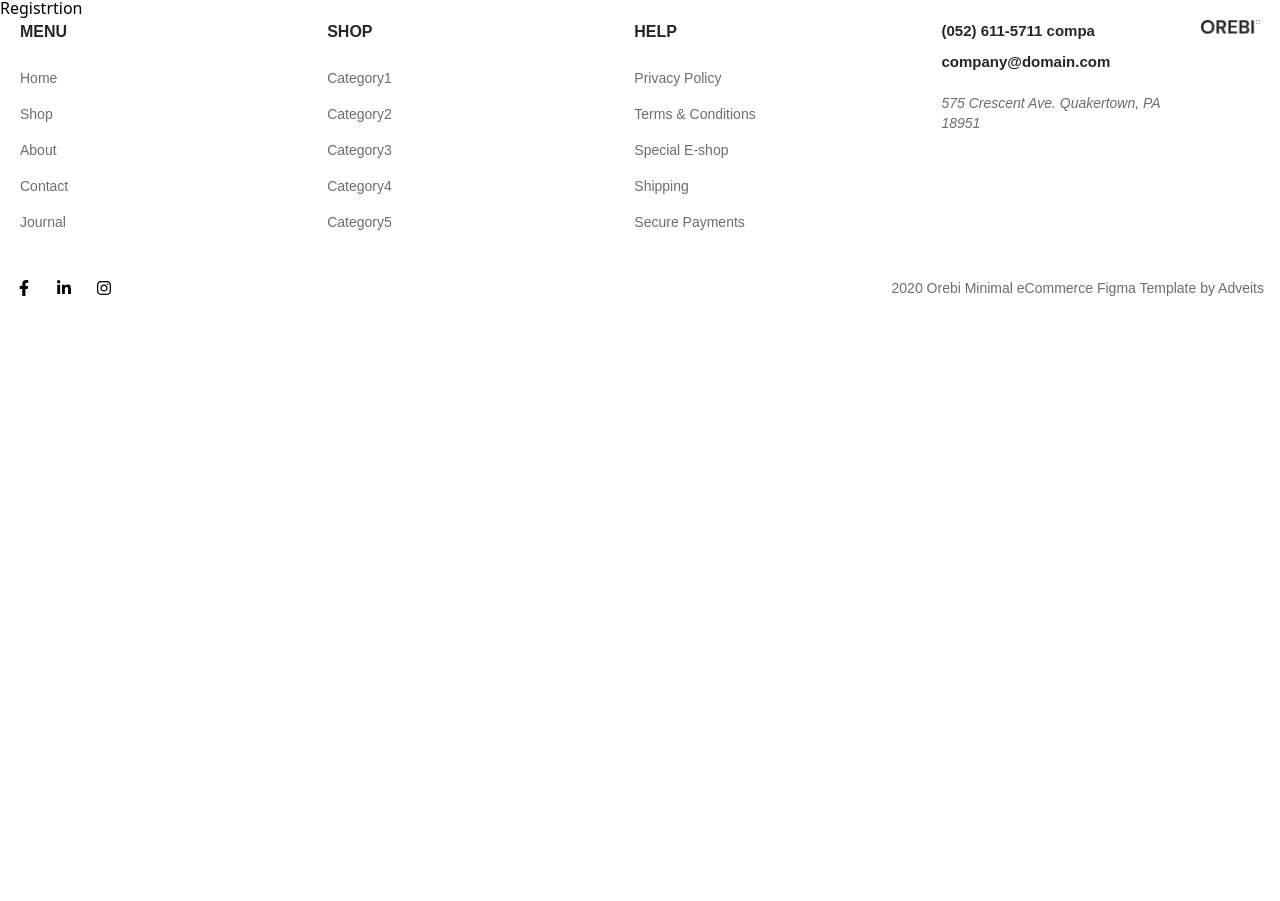
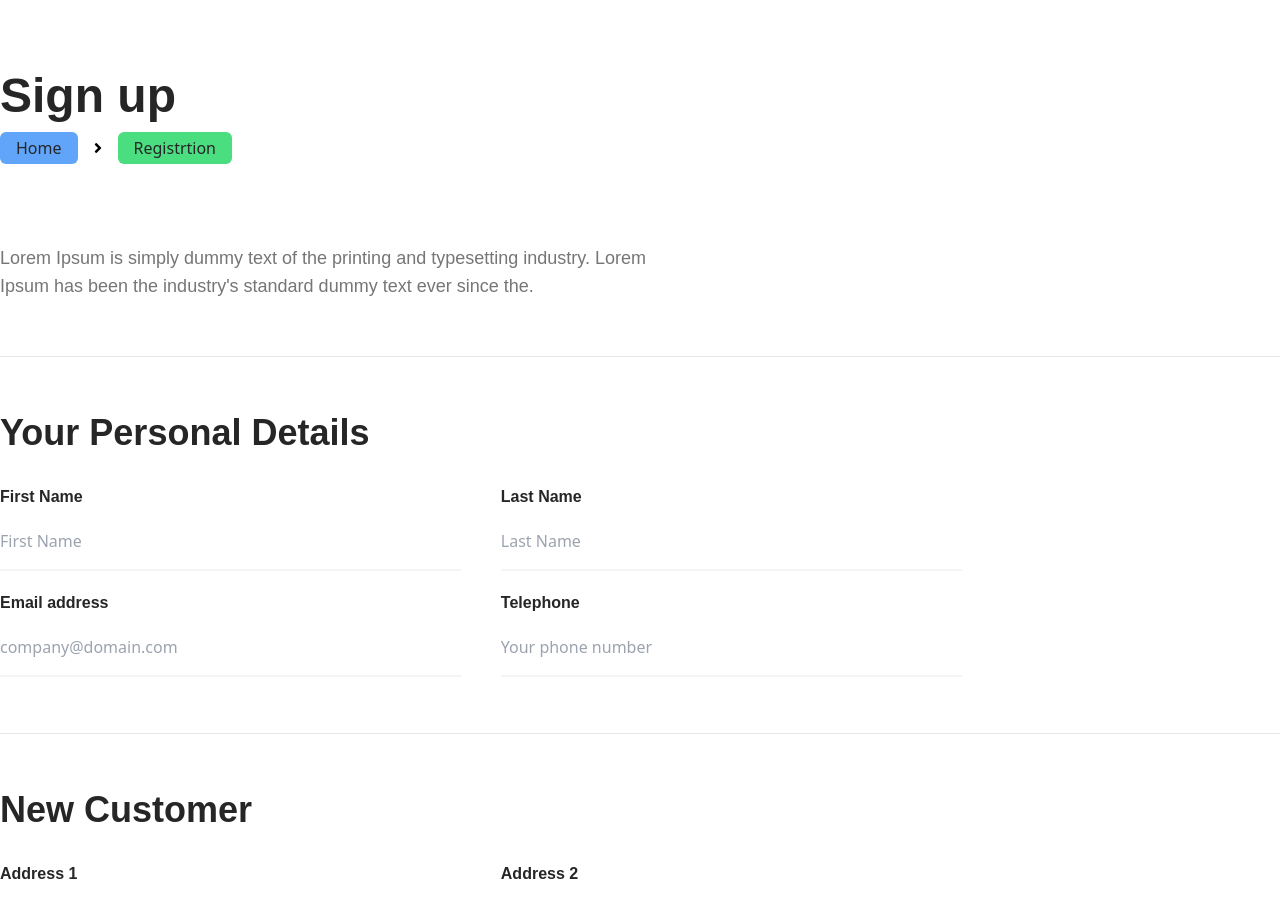
Before and after one commit to mdarafat2201/oreby1, a React (Vite) app: page /Registrtion in a window 1280 px wide. Shown: the part 196-1097 px from the top of the page. Before the commit the page ends 800 px from the top, so only its background shows below. Built offline with nearby package versions, Linux system fonts and the light colour scheme.

Commit message:
Registrtion page style don

```diff
--- a/index.html
+++ b/index.html
@@ -1,4 +1,4 @@
-<!DOCTYPE html>
+<!doctype html>
 <html lang="en">
   <head>
     <meta charset="UTF-8" />
@@ -8,6 +8,7 @@
   </head>
   <body>
     <div id="root"></div>
+
     <script type="module" src="/src/main.jsx"></script>
   </body>
 </html>
--- /dev/null
+++ b/src/Component/RegistrtionComponent/RegistrtionTop/RegistrtionTop.jsx
@@ -0,0 +1,29 @@
+import React from "react";
+import BreadCrumb from "../../CommonConponent/BreadCrumb/BreadCrumb";
+import Flex from "../../CommonConponent/Flex";
+const RegistrtionTop = () => {
+  return (
+    <>
+      <div>
+        <Flex className={"flex-col gap-y-20"}>
+          <div>
+            <h1 className="mb-4 font-DMsans text-5xl font-bold leading-10 text-main_font_color">
+              Sign up
+            </h1>
+            <BreadCrumb />
+          </div>
+
+          <div>
+            <p className="max-w-[660px] font-DMsans text-lg font-normal text-secondary_font_color">
+              Lorem Ipsum is simply dummy text of the printing and typesetting
+              industry. Lorem Ipsum has been the industry's standard dummy text
+              ever since the.
+            </p>
+          </div>
+        </Flex>
+      </div>
+    </>
+  );
+};
+
+export default RegistrtionTop;
--- /dev/null
+++ b/src/Component/RegistrtionComponent/SignUpInput/SignUpInput.jsx
@@ -0,0 +1,34 @@
+import React from "react";
+import Flex from "../../CommonConponent/Flex";
+
+const SignUpInput = ({
+  className,
+  inputType,
+  placeHolder,
+  labeTitle,
+  inputId,
+}) => {
+  return (
+    <>
+      <div className={className}>
+        <Flex className={"flex-col gap-y-1"}>
+          <label
+            className=" font-DMsans text-base font-bold text-main_font_color"
+            htmlFor={labeTitle}
+          >
+            {labeTitle}
+          </label>
+          <input
+            className={"border-b-2 border-b-secondary_bg_color py-4"}
+            type={inputType}
+            id={inputId}
+            name={inputId}
+            placeholder={placeHolder}
+          />
+        </Flex>
+      </div>
+    </>
+  );
+};
+
+export default SignUpInput;
--- a/src/pages/Registrtion/Registrtion.jsx
+++ b/src/pages/Registrtion/Registrtion.jsx
@@ -1,7 +1,179 @@
 import React from "react";
+import RegistrtionTop from "../../Component/RegistrtionComponent/RegistrtionTop/RegistrtionTop";
+import SignUpInput from "../../Component/RegistrtionComponent/SignUpInput/SignUpInput";
+import Flex from "../../Component/CommonConponent/Flex";
 
 const Registrtion = () => {
-  return <div>Registrtion</div>;
+  return (
+    <>
+      <div className="py-20">
+        <div className="container">
+          <div>
+            <Flex className={"flex-col gap-y-14"}>
+              <RegistrtionTop />
+              <hr />
+              {/**personal infomation */}
+              <div>
+                <form action="#" onSubmit={(e) => e.preventDefault()}>
+                  <div className="mb-8">
+                    <h2 className=" font-DMsans text-4xl font-bold leading-10 text-main_font_color">
+                      Your Personal Details
+                    </h2>
+                  </div>
+
+                  <div>
+                    <Flex className=" flex-wrap items-center gap-x-10 gap-y-5">
+                      <SignUpInput
+                        labeTitle={"First Name"}
+                        className={"w-[36%]"}
+                        inputType={"text"}
+                        placeHolder={"First Name"}
+                        inputId={"FirstName"}
+                      />
+
+                      <SignUpInput
+                        labeTitle={"Last Name"}
+                        className={"w-[36%]"}
+                        inputType={"text"}
+                        placeHolder={"Last Name"}
+                        inputId={"LastName"}
+                      />
+                      <SignUpInput
+                        labeTitle={"Email address"}
+                        className={"w-[36%]"}
+                        inputType={"email"}
+                        placeHolder={"company@domain.com"}
+                        inputId={"Email"}
+                      />
+                      <SignUpInput
+                        labeTitle={"Telephone"}
+                        className={"w-[36%]"}
+                        inputType={"number"}
+                        placeHolder={"Your phone number"}
+                        inputId={"Telephone"}
+                      />
+                    </Flex>
+                  </div>
+                </form>
+              </div>
+
+              {/**personal infomation */}
+              <hr />
+              {/**Customer infomation */}
+              <div>
+                <form action="#" onSubmit={(e) => e.preventDefault()}>
+                  <div className="mb-8">
+                    <h2 className=" font-DMsans text-4xl font-bold leading-10 text-main_font_color">
+                      New Customer
+                    </h2>
+                  </div>
+
+                  <div>
+                    <Flex className=" flex-wrap items-center gap-x-10 gap-y-5">
+                      <SignUpInput
+                        labeTitle={"Address 1"}
+                        className={"w-[36%]"}
+                        inputType={"text"}
+                        placeHolder={"4279 Zboncak Port Suite 6212"}
+                        inputId={"Address1"}
+                      />
+
+                      <SignUpInput
+                        labeTitle={"Address 2"}
+                        className={"w-[36%]"}
+                        inputType={"text"}
+                        placeHolder={"Address 2"}
+                        inputId={"Address2"}
+                      />
+                      <SignUpInput
+                        labeTitle={"City"}
+                        className={"w-[36%]"}
+                        inputType={"text"}
+                        placeHolder={"Your city"}
+                        inputId={"City"}
+                      />
+                      <SignUpInput
+                        labeTitle={"Post Code"}
+                        className={"w-[36%]"}
+                        inputType={"number"}
+                        placeHolder={"05228"}
+                        inputId={"PostCode"}
+                      />
+                      <div className="w-[36%]">
+                        <h2 className=" font-DMsans text-base font-bold text-main_font_color">
+                          Divison
+                        </h2>
+                        <select
+                          name="Divison"
+                          id="Divison"
+                          className={
+                            "w-full border-b-2 border-b-secondary_bg_color py-4"
+                          }
+                        >
+                          <option value={"Pleaseselect"}>Please select</option>
+                          <option value={"dhaka"}>dhaka</option>
+                          <option value={"mymensing"}>mymensing</option>
+                        </select>
+                      </div>
+                      <div className="w-[36%]">
+                        <h2 className=" font-DMsans text-base font-bold text-main_font_color">
+                          Divison
+                        </h2>
+                        <select
+                          name="Divison"
+                          id="Divison"
+                          className={
+                            "w-full border-b-2 border-b-secondary_bg_color py-4"
+                          }
+                        >
+                          <option value={"Pleaseselect"}>Please select</option>
+                          <option value={"dhaka"}>dhaka</option>
+                          <option value={"mymensing"}>mymensing</option>
+                        </select>
+                      </div>
+                    </Flex>
+                  </div>
+                </form>
+              </div>
+              {/** Customer infomation */}
+              <hr />
+              {/** Password infomation */}
+              <div>
+                <form action="#" onSubmit={(e) => e.preventDefault()}>
+                  <div className="mb-8">
+                    <h2 className=" font-DMsans text-4xl font-bold leading-10 text-main_font_color">
+                      Your Password
+                    </h2>
+                  </div>
+
+                  <div>
+                    <Flex className=" flex-wrap items-center gap-x-10 gap-y-5">
+                      <SignUpInput
+                        labeTitle={"Password"}
+                        className={"w-[36%]"}
+                        inputType={"password"}
+                        placeHolder={"Password"}
+                        inputId={"Password"}
+                      />
+
+                      <SignUpInput
+                        labeTitle={"Repeat Password"}
+                        className={"w-[36%]"}
+                        inputType={"password"}
+                        placeHolder={"Repeat Password"}
+                        inputId={"RepeatPassword"}
+                      />
+                    </Flex>
+                  </div>
+                </form>
+              </div>
+              {/** Password infomation */}
+            </Flex>
+          </div>
+        </div>
+      </div>
+    </>
+  );
 };
 
 export default Registrtion;
```
